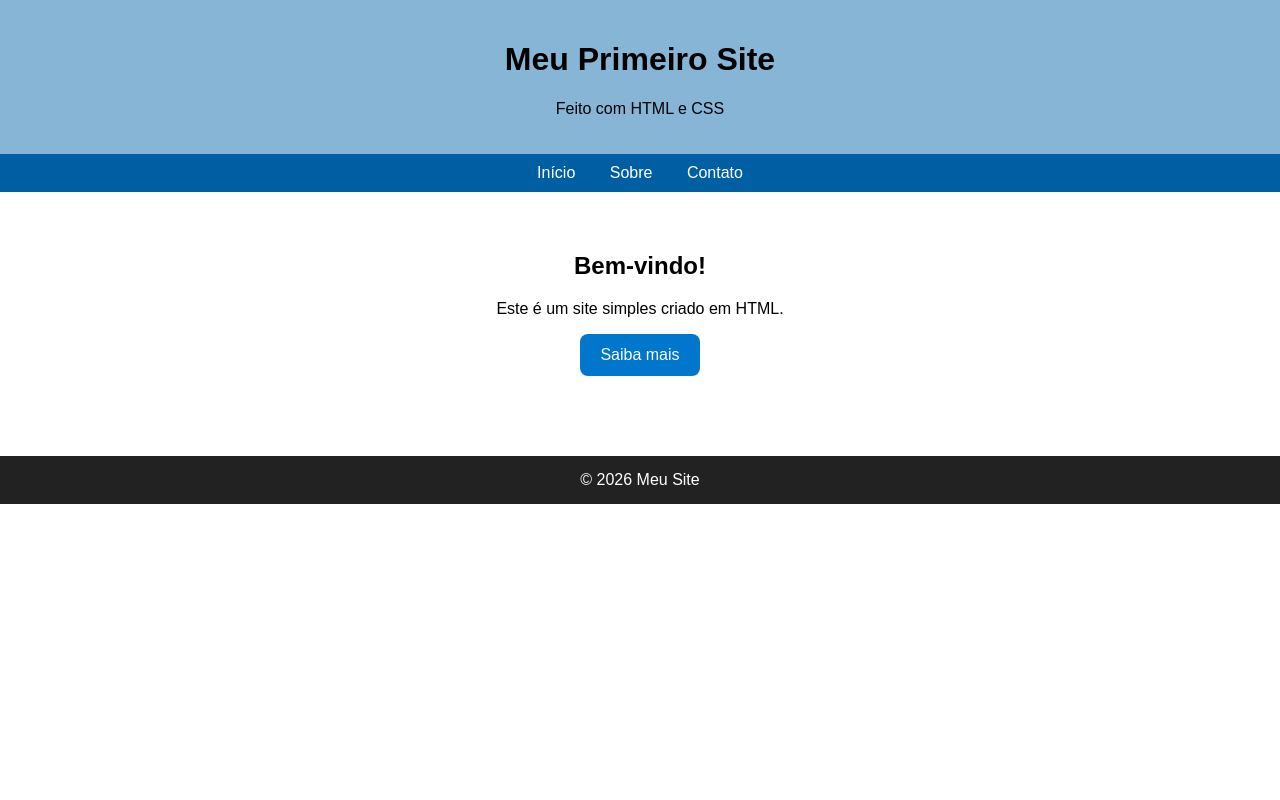
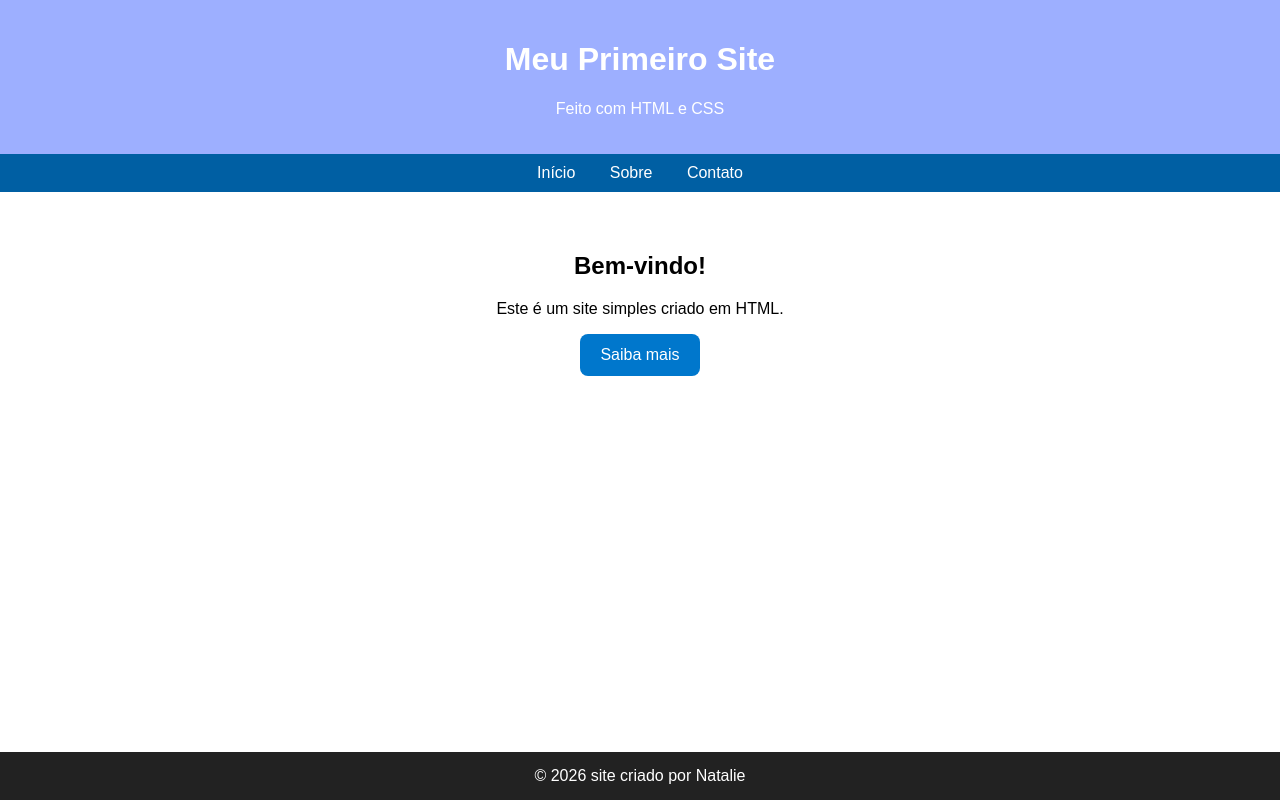
Before and after one commit to mariahaeiz-dot/aula-2, a plain HTML site: page index.html in a window 1280 px wide. Drawn offline with Linux system fonts and the light colour scheme.

Commit message:
Update index.html

```diff
--- a/index.html
+++ b/index.html
@@ -8,7 +8,7 @@
 
   <meta name="viewport" content="width=device-width, initial-scale=1.0">
 
-  <title>Meu da maria 1</title>
+  <title>site da Natalie</title>
 
   <style>
 
@@ -19,16 +19,16 @@
       font-family: Arial, sans-serif;
 
       background-color: #ffffff;
-      min-width: 100vh;
+      min-height: 100vh;
       display: flex;
       flex-direction: column;
     }
 
     header {
 
-      background: #87b5d6;
+      background: #9dafff;
 
-      color: rgb(0, 0, 0);
+      color: white;
 
       padding: 20px;
 
@@ -119,19 +119,22 @@
 
   </nav>
 
-  <main>
+<main>
 
-    <h2>Bem-vindo!</h2>
+    <section>
 
-    <p>Este é um site simples criado em HTML.</p>
+        <h2>Bem-vindo!</h2>
 
-    <a class="botao" href="#">Saiba mais</a>
+        <p>Este é um site simples criado em HTML.</p>
+
+        <a class="botao" href="#">Saiba mais</a>
+    </section>
 
   </main>
 
   <footer>
 
-    © 2026 Meu Site
+    © 2026 site criado por Natalie
 
   </footer>
 
```
